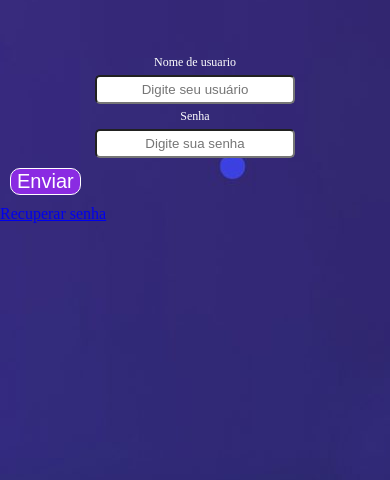
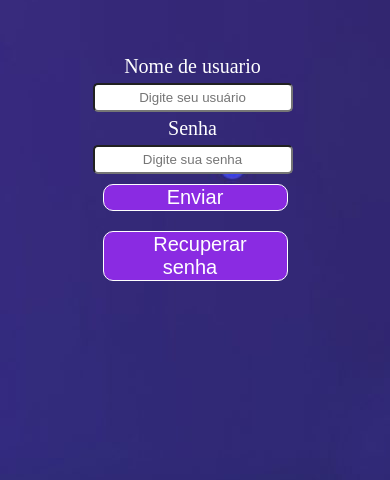
Before and after one commit to Endrio-Korb/uniasselvi-reserva, a Django app: page /auth/login/ in a window 390 px wide. Shown: the part 54-534 px from the top of the page. Run offline with Django 4.2, Linux system fonts and the light colour scheme; some libraries are stand-ins or nearby versions.

Commit message:
Alterado pagina de login

```diff
--- a/static/css/style.css
+++ b/static/css/style.css
@@ -300,8 +300,15 @@ button {
     background-color: blueviolet;
     border: 1px solid white;
     color: white;
+    width: 185px;
 }
 
+
+button a {
+    text-decoration: none;
+    color: white;
+    padding: 10px;
+}
 
 
 @media  screen and (max-width:530px) {
@@ -323,13 +330,14 @@ button {
         font-size: 1.5em;
     }
 
+    .text{
+        font-size: 1.25em;
+    }
+
 
     /* Alterando propriedades dos elementos da tabela de lab. reserva e disponiveis */
     .espaco-painel {
         width: 650px;
-    }
-    .text {
-        font-size: 0.75em;
     }
     .text-table {
         font-size: 0.75em;
--- a/templates/registration/login.html
+++ b/templates/registration/login.html
@@ -10,14 +10,16 @@
                 <input type="text" id="username" name="username" class="input" placeholder="Digite seu usuário">
                 <label class='text text-center' for='password'>Senha</label>
                 <input type="password" id="password" name="password" class="input" placeholder="Digite sua senha">
+                <button type="submit" class="btn">Enviar</button>
             </div>
-            <button type="submit" class="btn">Enviar</button>
         </form>
         {% comment %} <div>
             <a href="{% url 'usuarios:pre_registro' %}">Não tenho cadastro</a>
         </div> {% endcomment %}
-        <div>
-            <a href="{% url 'password_reset' %}">Recuperar senha</a>
+        <div class="container">
+            <button>
+                <a href="{% url 'password_reset' %}">Recuperar senha</a>
+            </button>
         </div>
     </div>
 
```
